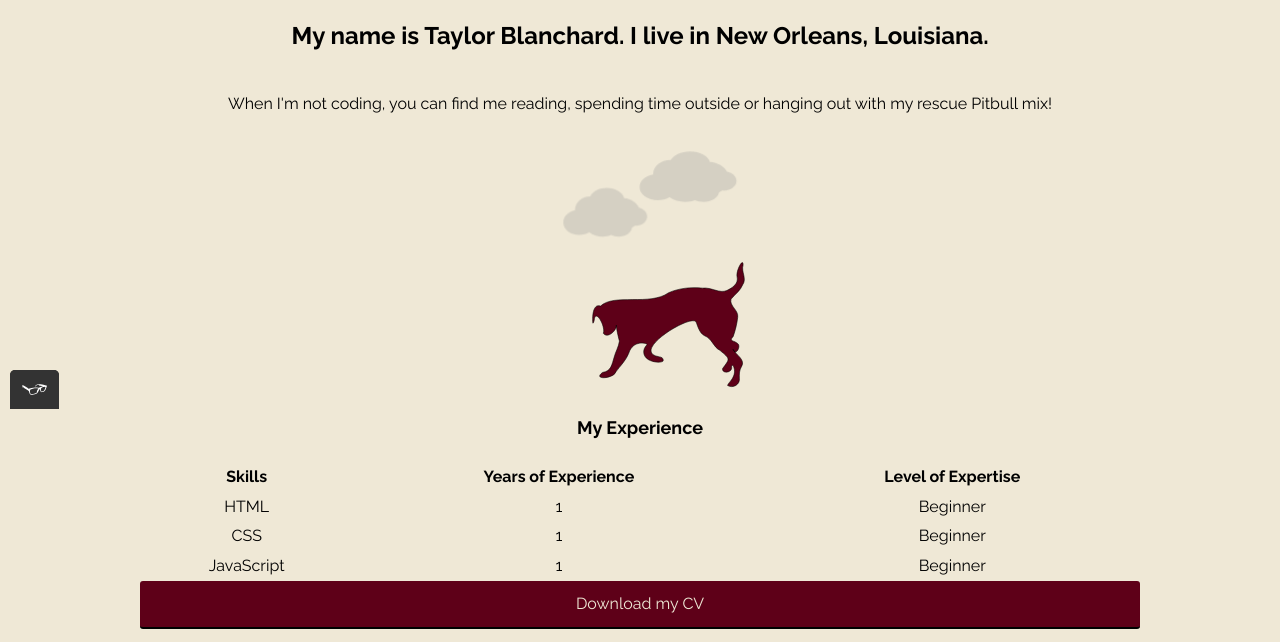
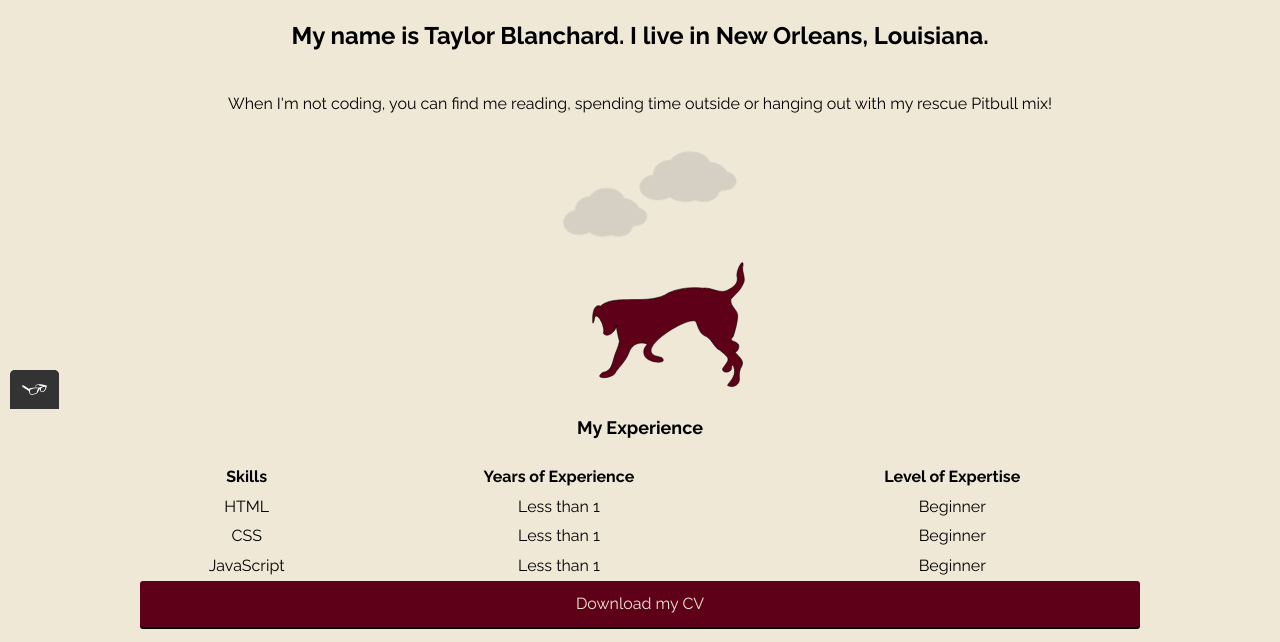
Before and after one commit to tblan21/portfolio-website, a plain HTML site: page about.html in a window 1280 px wide. Shown: the part 391-1033 px from the top of the page. Drawn offline with nearby package versions, Linux system fonts and the light colour scheme.

Commit message:
Updated years of experience in experience table

```diff
--- a/about.html
+++ b/about.html
@@ -164,17 +164,17 @@
                     <tbody>
                         <tr>
                             <td>HTML</td>
-                            <td>1</td>
+                            <td>Less than 1</td>
                             <td>Beginner</td>
                         </tr>
                         <tr>
                             <td>CSS</td>
-                            <td>1</td>
+                            <td>Less than 1</td>
                             <td>Beginner</td>
                         </tr>
                         <tr>
                             <td>JavaScript</td>
-                            <td>1</td>
+                            <td>Less than 1</td>
                             <td>Beginner</td>
                         </tr>
                     </tbody>
```
